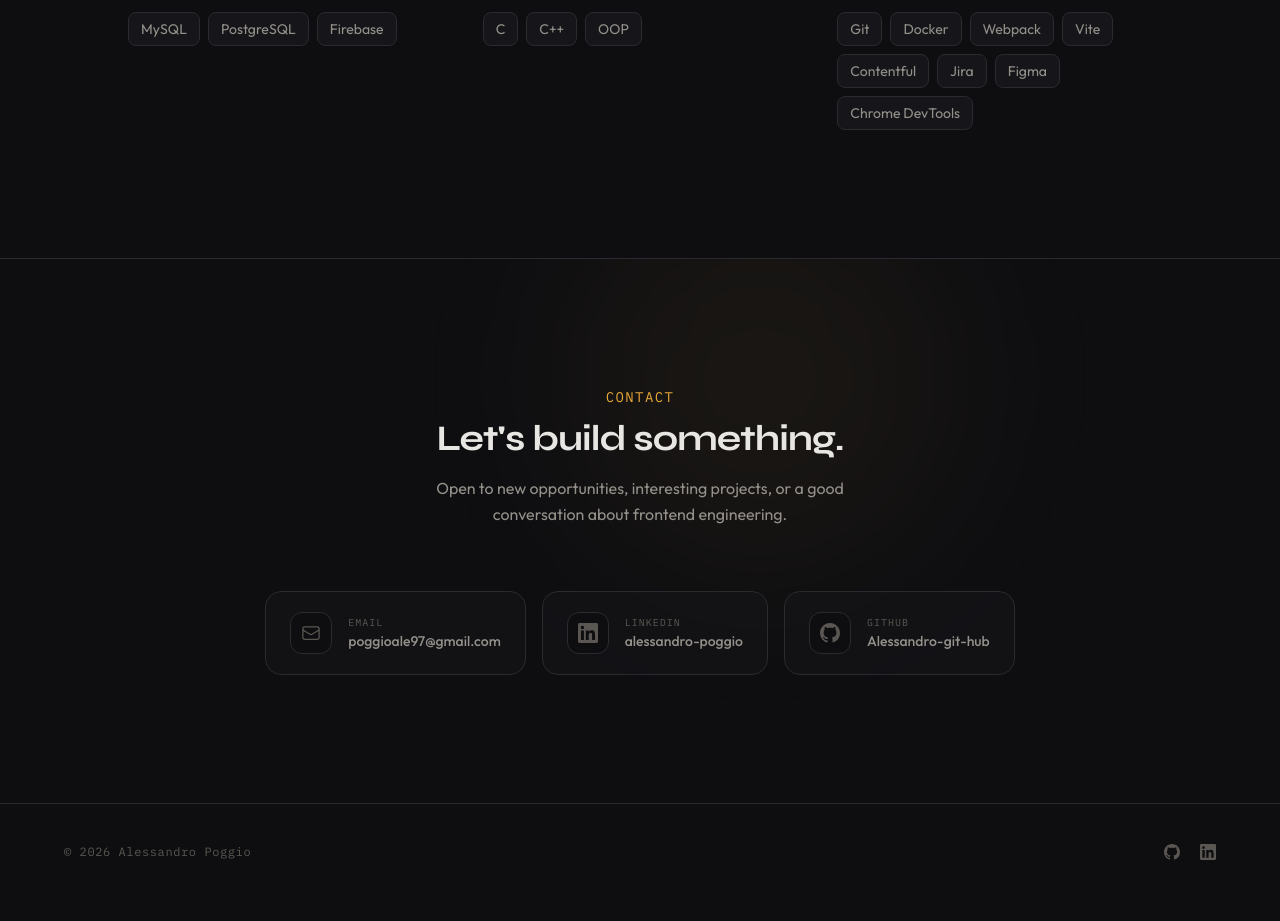
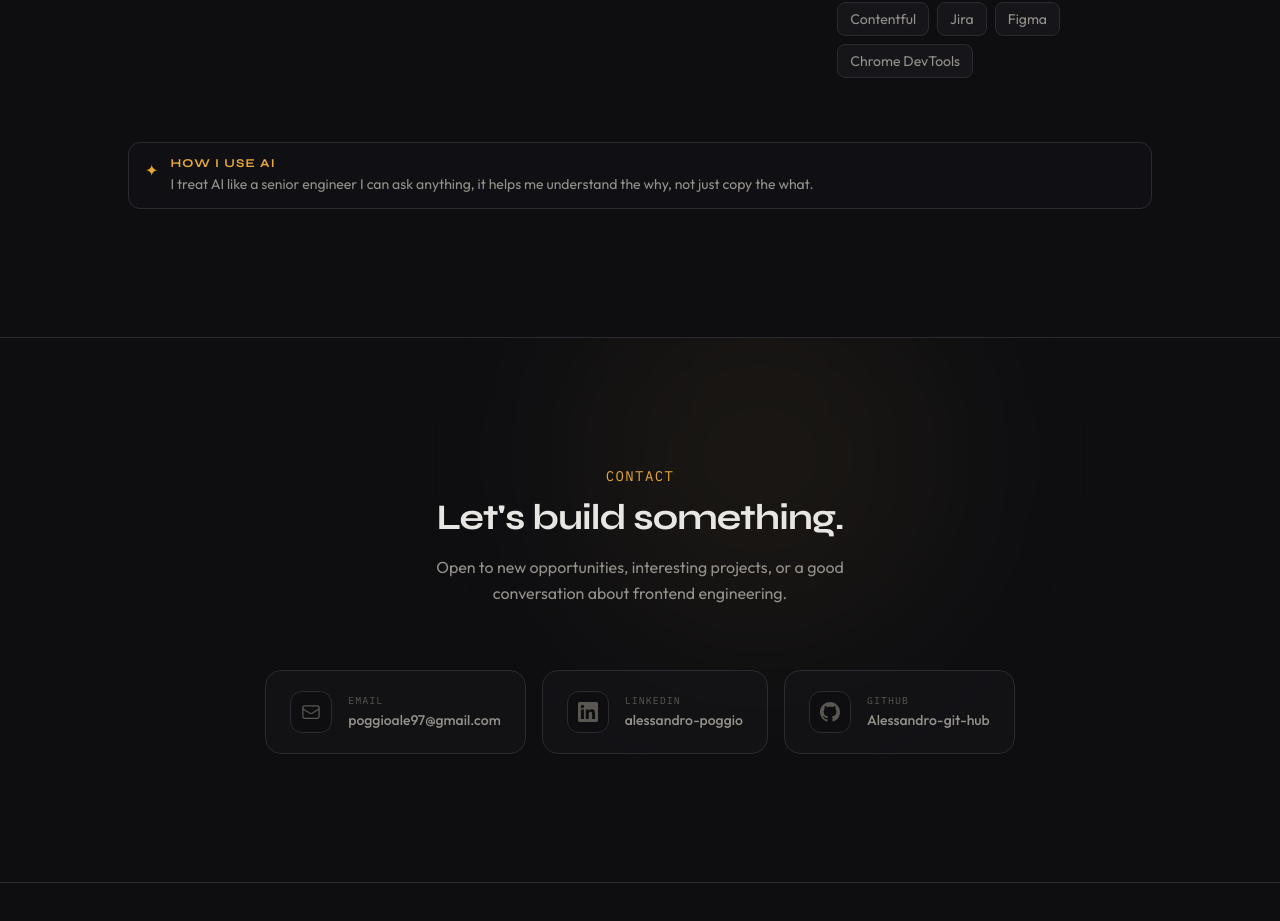
Before and after one commit to Alessandro-git-hub/portfolio, a Vue app: page / in a window 1280 px wide. Shown: the part 4457-5378 px from the top of the page. Before the commit the page ends 5357 px from the top, so only its background shows below. Built offline with nearby package versions, Linux system fonts and the light colour scheme.

Commit message:
feat: update AboutSection to remove outdated C/C++ content; enhance SkillsSection with AI usage callout

```diff
--- a/src/components/AboutSection.vue
+++ b/src/components/AboutSection.vue
@@ -65,8 +65,6 @@ const traits = [
               strategies, or working out at the gym. I'm curious by nature, I love understanding how
               things work, whether it's a JavaScript engine or a racing car's aerodynamics. That same
               curiosity is what pulled me into software engineering and keeps me learning every day.<br>
-              Lately, I've been diving deeper into C and C++, exploring systems programming and
-              building toward a future in embedded engineering.
             </p>
           </div>
 
--- a/src/components/SkillsSection.vue
+++ b/src/components/SkillsSection.vue
@@ -78,6 +78,22 @@ const categories: SkillCategory[] = [
           </div>
         </div>
       </div>
+
+      <!-- How I use AI callout -->
+      <div
+        v-motion
+        :initial="{ opacity: 0, y: 20 }"
+        :visibleOnce="{ opacity: 1, y: 0, transition: { delay: 500 } }"
+        class="mt-12 sm:mt-16 flex gap-3 rounded-xl border border-border bg-surface-raised/40 px-4 py-3"
+      >
+        <span class="mt-0.5 text-accent">✦</span>
+        <div>
+          <p class="mb-0.5 font-display text-xs font-bold uppercase tracking-widest text-accent">How I use AI</p>
+          <p class="text-sm text-text-muted leading-relaxed">
+            I treat AI like a senior engineer I can ask anything, it helps me understand the why, not just copy the what.
+          </p>
+        </div>
+      </div>
     </div>
   </section>
 </template>
```
